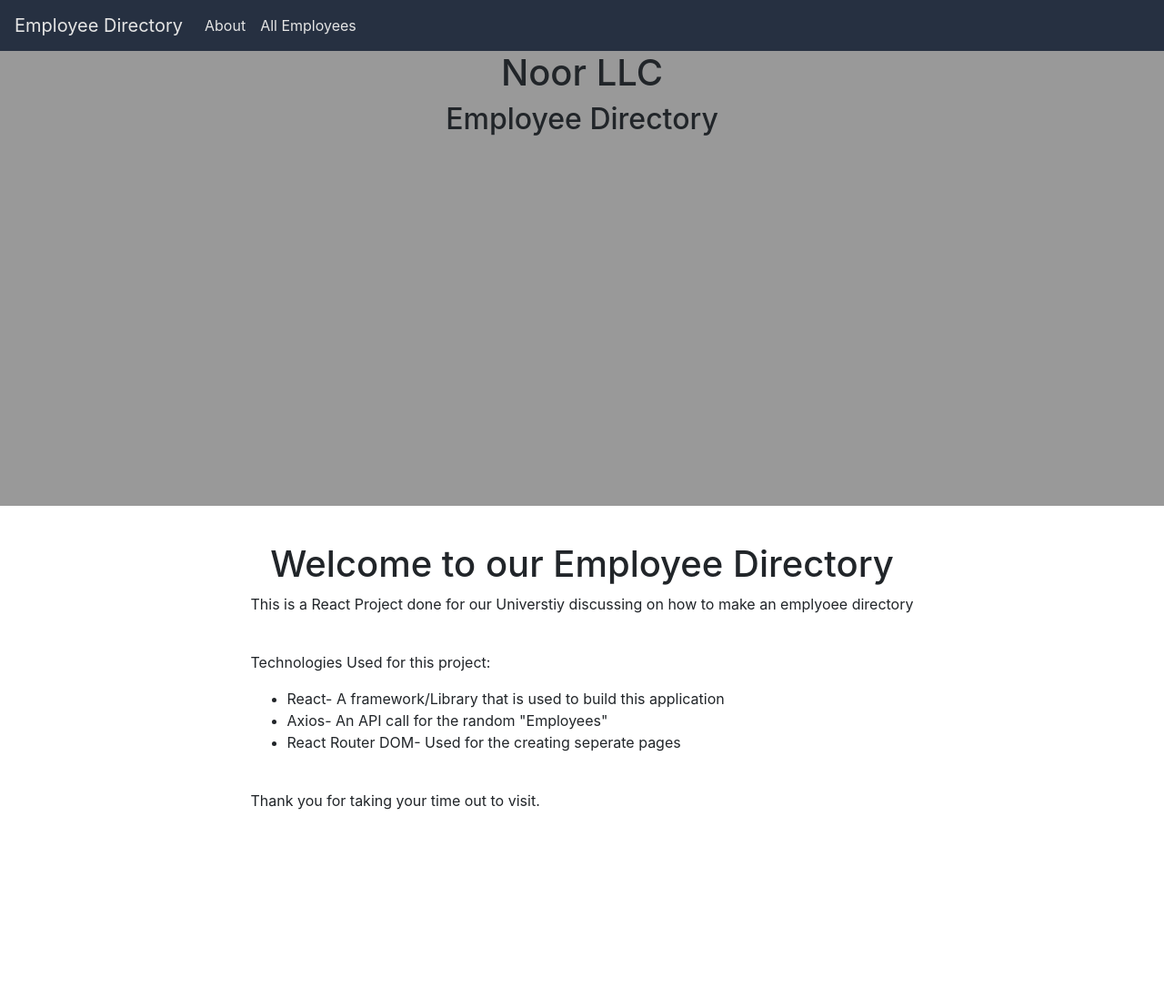
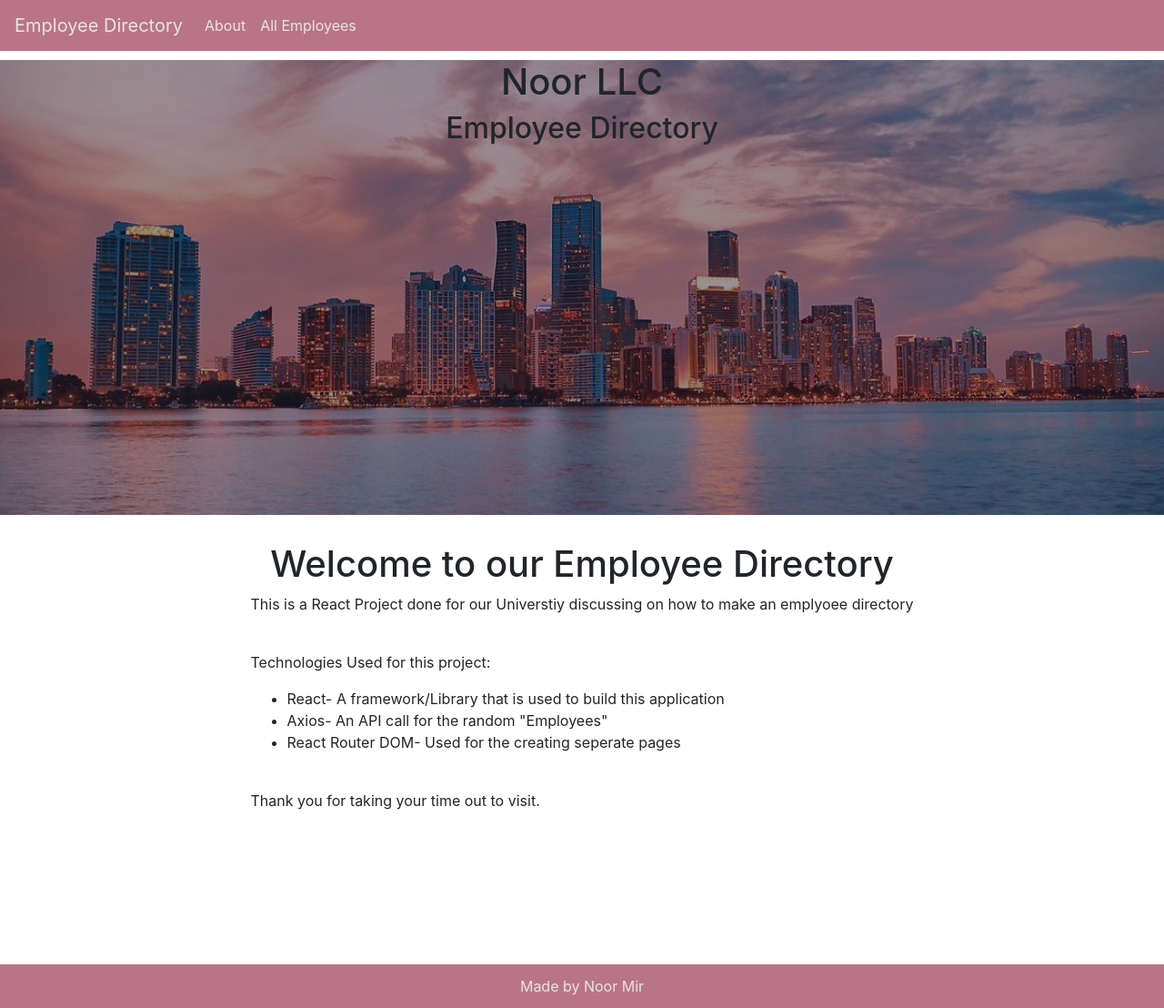
Before and after one commit to noormir1295/React-Employee-Directory, a React (Create React App) app in the folder employee-app/: page / in a window 1280 px wide. Shown: the whole page at 91% size. Before the commit the page ends 1008 px from the top, so only its background shows below. Built offline with nearby package versions, Linux system fonts and the light colour scheme.

Commit message:
adding footer and fixing css

```diff
--- a/employee-app/src/App.js
+++ b/employee-app/src/App.js
@@ -4,6 +4,7 @@ import { BrowserRouter as Router, Route } from "react-router-dom";
 import Wrapper from "./components/Wrapper";
 import About from './pages/About';
 import Employees from './pages/Employees';
+import Footer from "./components/Footer";
 
 
 function App() {
@@ -17,6 +18,7 @@ function App() {
             <Route exact path="/about" component={About} />
             <Route exact path="/all" component={Employees} />
           </Wrapper>
+          <Footer />
         </div>
       </Router>
     </div>
--- a/employee-app/src/components/Card/index.js
+++ b/employee-app/src/components/Card/index.js
@@ -14,7 +14,6 @@ function Card(props) {
         <p className="Card-text">Email: {props.email}</p>
         <p className="Card-text">Phone: {props.phoneNum}</p>
         <p className="Card-text">Age: {props.age}</p>
-        <p className="Card-text">SSN: {props.ssn}</p>
       </div>
     </div>
   );
--- a/employee-app/src/components/Card/styles.css
+++ b/employee-app/src/components/Card/styles.css
@@ -3,9 +3,9 @@
   background-position: center;
   background-clip: content-box;
   border: 6px solid white;
-  height: 600px;
+  height: 570px;
   width: 400px;
-  box-shadow: 0 3px 6px rgba(0,0,0,0.16), 0 3px 6px rgba(0,0,0,0.23);
+  box-shadow: 0 3px 6px rgba(0,0,0,0), 0 3px 6px rgba(0,0,0,0.75);
   position: relative;
   margin: 0 auto;
   margin-top: 30px;
--- /dev/null
+++ b/employee-app/src/components/Footer/index.js
@@ -0,0 +1,13 @@
+import React from "react";
+import "./styles.css";
+
+
+function Footer() {
+  return (
+    <footer className="footer">
+      <span id="footer">Made by Noor Mir </span>
+    </footer>
+  );
+}
+
+export default Footer;
--- /dev/null
+++ b/employee-app/src/components/Footer/styles.css
@@ -0,0 +1,16 @@
+.footer {
+  min-height: 100px;
+  position: relative;
+}
+
+.footer span {
+  position: absolute;
+  bottom: 0;
+  left: 0;
+  right: 0;
+  padding: 12px;
+  background: #ba7487;
+  color: #e5e5e5;
+  justify-content: center;
+  text-align: center;
+}
--- a/employee-app/src/components/Navbar/styles.css
+++ b/employee-app/src/components/Navbar/styles.css
@@ -2,7 +2,8 @@ nav.navbar.navbar-default {
   margin-bottom: 0;
 }
 .navbar {
-  background: #263041;
+  background: #BA7487;
+  margin-bottom: 10px;
 }
 
 .nav-link, .navbar-brand {
--- a/employee-app/src/pages/About.js
+++ b/employee-app/src/pages/About.js
@@ -7,13 +7,13 @@ import Col from "../components/Column";
 function About() {
     return (
         <div>
-            <Hero backgroundImage="">
+            <Hero backgroundImage="./miami.jpg">
                 <h1>Noor LLC</h1>
                 <h2>Employee Directory</h2>
             </Hero>
             <Container style={{marginTop: 30}}>
                 <Row>
-                    <Col style={{marginTop:10}} size="md-12">
+                    <Col  size="md-12">
                         <h1>  Welcome to our Employee Directory</h1>
                     </Col>
                 </Row>
--- a/employee-app/src/pages/Employees.js
+++ b/employee-app/src/pages/Employees.js
@@ -55,7 +55,6 @@ import "./styles.css";
           <h1 className='text-center'>Noor LLC Employees</h1>
           <form className='search-form form-inline'>
               <div>
-                  <input className="employeeSearch" placeholder="Search for Employee's First Name" onChange={this.handleSearchFirst}/>
                     <input className="employeeSearch" placeholder="Search for Employee's Last Name" onChange={this.handleSearchLast}/>
               </div>
           </form>
@@ -73,7 +72,7 @@ import "./styles.css";
                     DOB={employees.dob.date}
                     phoneNum={employees.phone}
                     email={employees.email}
-                    ssn={employees.id.value}
+
                   />
                 </Column>
               ))
--- a/employee-app/src/pages/styles.css
+++ b/employee-app/src/pages/styles.css
@@ -0,0 +1,14 @@
+.search-form {
+    margin-left: auto;
+    margin-right: auto;
+    justify-content: center;
+}
+
+input {
+width: 270px;
+height: 30px;
+padding: 10px;
+border-radius: 20px;
+margin: 10px;
+justify-content: center;
+}
```
Also changed, not shown: employee-app/public/miami.jpg (added).
